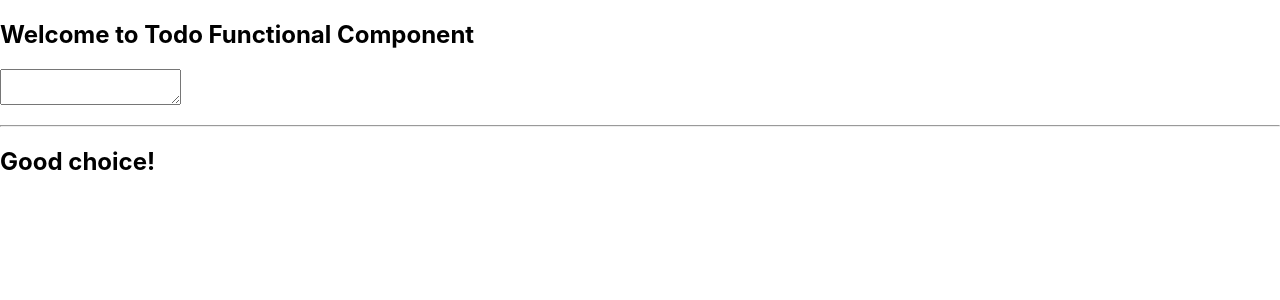
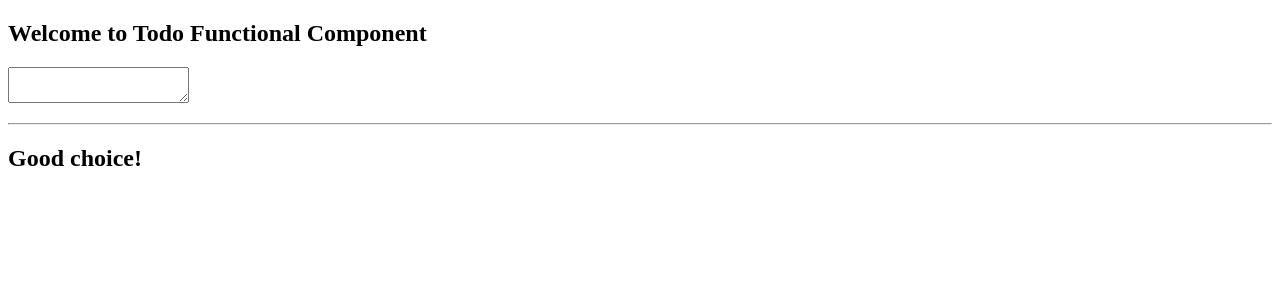
Before and after one commit to mdabdulhalimcse/ReactJS, a React (Create React App) app: page / in a window 1280 px wide. Shown: the top 300 px of the page. Built offline with nearby package versions, Linux system fonts and the light colour scheme.

Commit message:
react useState hook generate

```diff
--- a/src/components/Todo.js
+++ b/src/components/Todo.js
@@ -1,6 +1,6 @@
 import { useState } from "react";
 
-export default function Todo() {
+ function Todo() {
     const [todo, setTodo] = useState('');
     const [warning, setWarning] = useState(null);
 
@@ -26,3 +26,5 @@
     </div>
     )
 }
+
+export default Todo;
--- a/src/index.js
+++ b/src/index.js
@@ -1,17 +1,58 @@
 import React from 'react';
 import ReactDOM from 'react-dom';
-import App from './App';
-import './index.css';
-import reportWebVitals from './reportWebVitals';
 
-ReactDOM.render(
-  <React.StrictMode>
-    <App />
-  </React.StrictMode>,
+let states = [];
+let stateIndex = -1;
+
+function useState(defaultValue){
+  const index = ++stateIndex;
+
+
+  if(states[index]) return states[index];
+
+  const setValue = (newValue) => {
+    states[index][0] = newValue;
+    renderWithAbdulHalim();
+  }
+  const returnArray = [defaultValue,setValue];
+  states[index] = returnArray;
+  return returnArray;
+
+}
+
+function App() {
+  const [todo, setTodo] = useState('');
+  const [warning, setWarning] = useState(null);
+
+  const handleInput = (e) => {
+      const inputValue = e.target.value;
+      const updatedWarning = inputValue.includes('.js')
+      ? 'You need JavaScript skill to complete the task. Do you have it.?'
+      : null;
+
+     setTodo(inputValue);
+     setWarning(updatedWarning);
+  }
+
+  return(
+      <div>
+          <h2>Welcome to Todo Functional Component</h2>
+      <p>{todo}</p>
+      <p>
+          <textarea name='todo' value={todo} onChange={handleInput} />
+      </p>
+      <hr/>
+      <h2>{warning || 'Good choice!'}</h2>
+  </div>
+  )
+}
+
+
+function renderWithAbdulHalim(){
+  stateIndex = -1;
+  ReactDOM.render(
+    <App />,
   document.getElementById('root')
 );
-
-// If you want to start measuring performance in your app, pass a function
-// to log results (for example: reportWebVitals(console.log))
-// or send to an analytics endpoint. Learn more: https://bit.ly/CRA-vitals
-reportWebVitals();
+}
+renderWithAbdulHalim();
```
